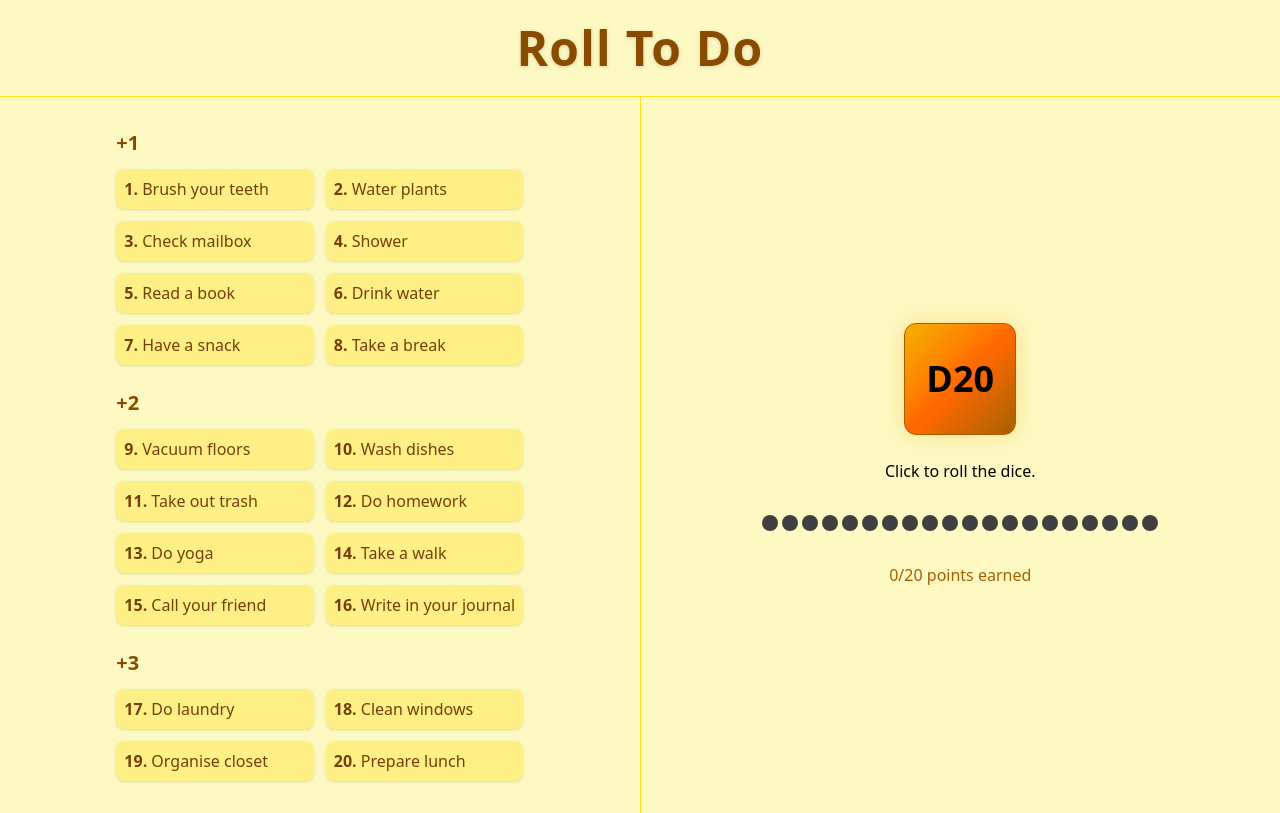
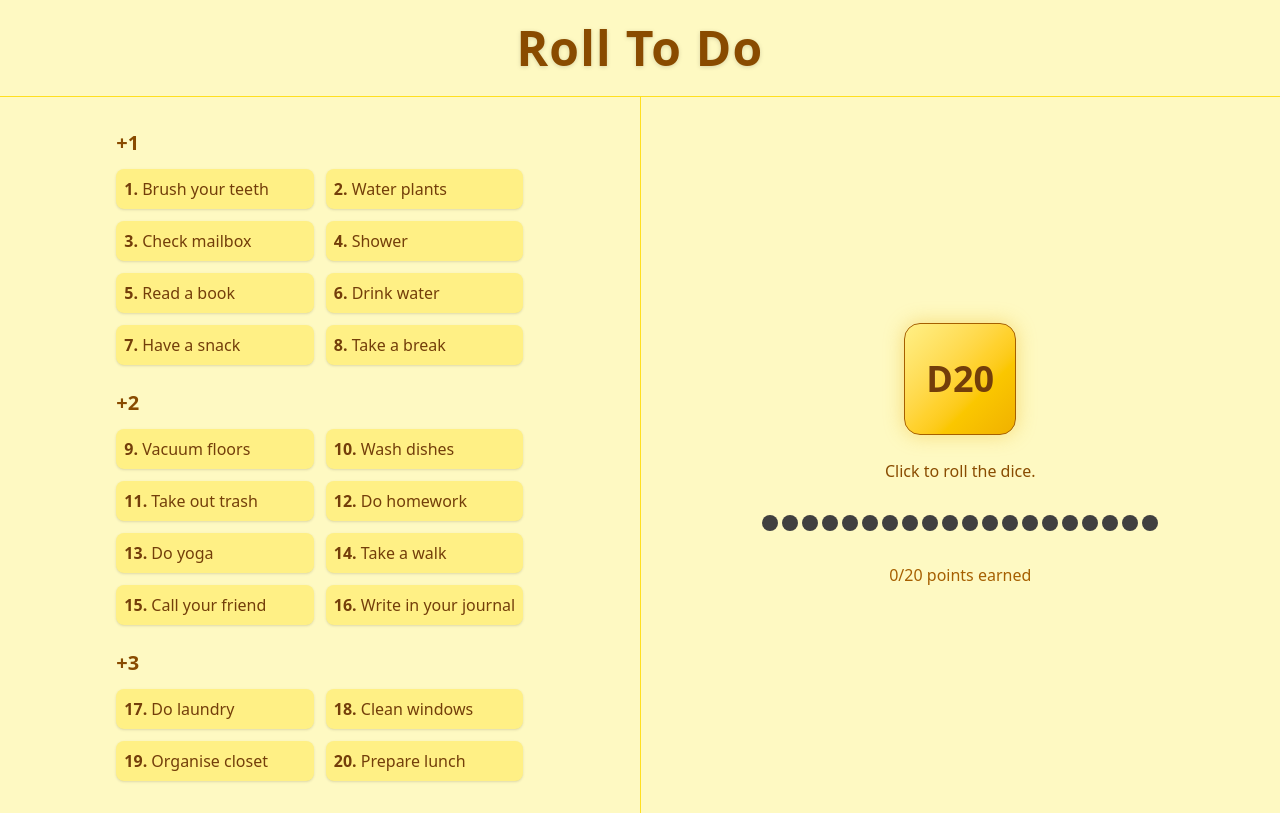
Before and after one commit to jessicaagren/roll-to-do, a React (Vite) app: page / in a window 1280 px wide. Built offline with nearby package versions, Linux system fonts and the light colour scheme.

Commit message:
Update D20 styling

```diff
--- a/src/components/D20Dice.tsx
+++ b/src/components/D20Dice.tsx
@@ -1,23 +1,40 @@
 import { useState } from 'react';
 
-export default function D20Dice() {
+interface D20DiceProps {
+  setRolledNumber: React.Dispatch<React.SetStateAction<number | null>>;
+  isCompleted: boolean;
+}
+
+export default function D20Dice({
+  setRolledNumber,
+  isCompleted,
+}: D20DiceProps) {
   const [value, setValue] = useState<number | null>(null);
   const [rolling, setRolling] = useState(false);
+  const [message, setMessage] = useState('Click to roll the dice.');
 
   const roll = () => {
-    if (rolling) return;
+    if (rolling || isCompleted) return;
+
     setRolling(true);
+    setMessage('Rolling...');
 
     let count = 0;
     const totalRolls = 20;
+    let finalValue = Math.floor(Math.random() * 20) + 1;
 
     const interval = setInterval(() => {
       const randomValue = Math.floor(Math.random() * 20) + 1;
       setValue(randomValue);
+      finalValue = randomValue;
       count++;
+
       if (count >= totalRolls) {
         clearInterval(interval);
         setRolling(false);
+        setValue(finalValue);
+        setRolledNumber(finalValue);
+        setMessage(`You rolled task #${finalValue}!`);
       }
     }, 70);
   };
@@ -25,19 +42,21 @@ export default function D20Dice() {
   return (
     <div className='flex flex-col items-center'>
       <div
-        className={`relative flex items-center justify-center w-28 h-28 text-4xl font-bold border border-yellow-700 cursor-pointer select-none transition-transform duration-300 ease-in-out rounded-xl bg-gradient-to-br from-yellow-500 via-orange-500 to-yellow-700 shadow-[0_0_20px_rgba(245,158,11,0.3)] ${
-          rolling ? 'animate-spin' : 'hover:scale-105'
+        className={`relative flex items-center justify-center w-28 h-28 text-4xl font-bold text-yellow-900 border border-yellow-700 cursor-pointer select-none transition-transform duration-300 ease-in-out rounded-2xl shadow-[0_0_20px_rgba(234,179,8,0.4)]
+        bg-gradient-to-br from-yellow-200 via-amber-300 to-yellow-500
+        ${
+          rolling
+            ? 'animate-spin'
+            : isCompleted
+            ? 'opacity-60 cursor-default'
+            : 'hover:scale-105 hover:shadow-[0_0_25px_rgba(234,179,8,0.6)]'
         }`}
         onClick={roll}>
-        {value ?? 'D20'}
+        {isCompleted ? '🏆' : value ?? 'D20'}
       </div>
 
-      <p className='mt-6 text-base text-black'>
-        {rolling
-          ? 'Rolling...'
-          : value
-          ? `You rolled ${value}!`
-          : 'Click to roll the dice.'}
+      <p className='mt-6 text-base text-yellow-800 text-center px-4 font-medium'>
+        {isCompleted ? 'All tasks completed! 🎉' : message}
       </p>
     </div>
   );
```
